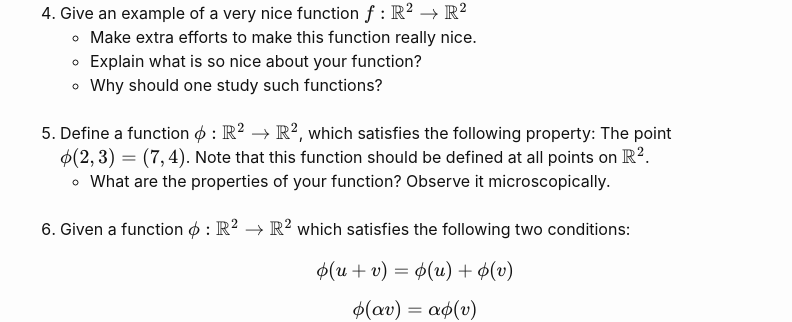
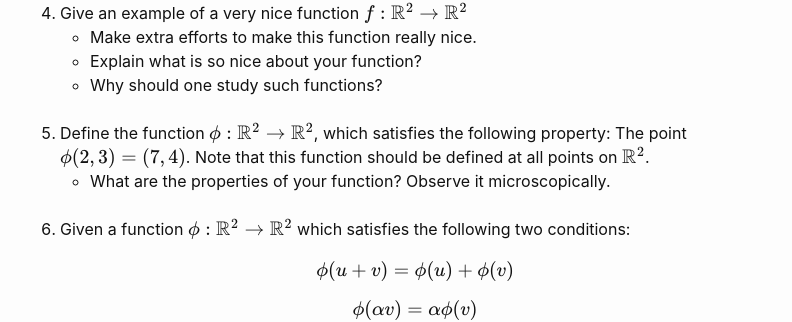
Before and after one commit to sudarshansudarshan/aicamp, a Jekyll site: the page built from Linalg75.md, in a window 1280 px wide and 900 px high, scrolled down 363 px. Shown: the part 137-459 px from the top of the window, without its empty margins (240-1032 px from the left). Built offline with Jekyll 4.4.1, drawn with Linux system fonts in a browser that asks for light colours; formulas are drawn with MathJax 3.

Commit message:
Update Linalg75.md

```diff
--- a/Linalg75.md
+++ b/Linalg75.md
@@ -38,7 +38,7 @@ permalink: /linalg75/
      function?
    - Why should one study such functions?
    <br>
-5. Define a function
+5. Define the function
    $$ \phi : \mathbb{R}^2 \rightarrow \mathbb{R}^2 $$, which satisfies the following property: The point $$ \phi(2,3)=(7,4) $$. Note that this function should be defined at all points on $$\mathbb{R}^2$$.
    - What are the properties of your function? Observe it
    microscopically.
```
